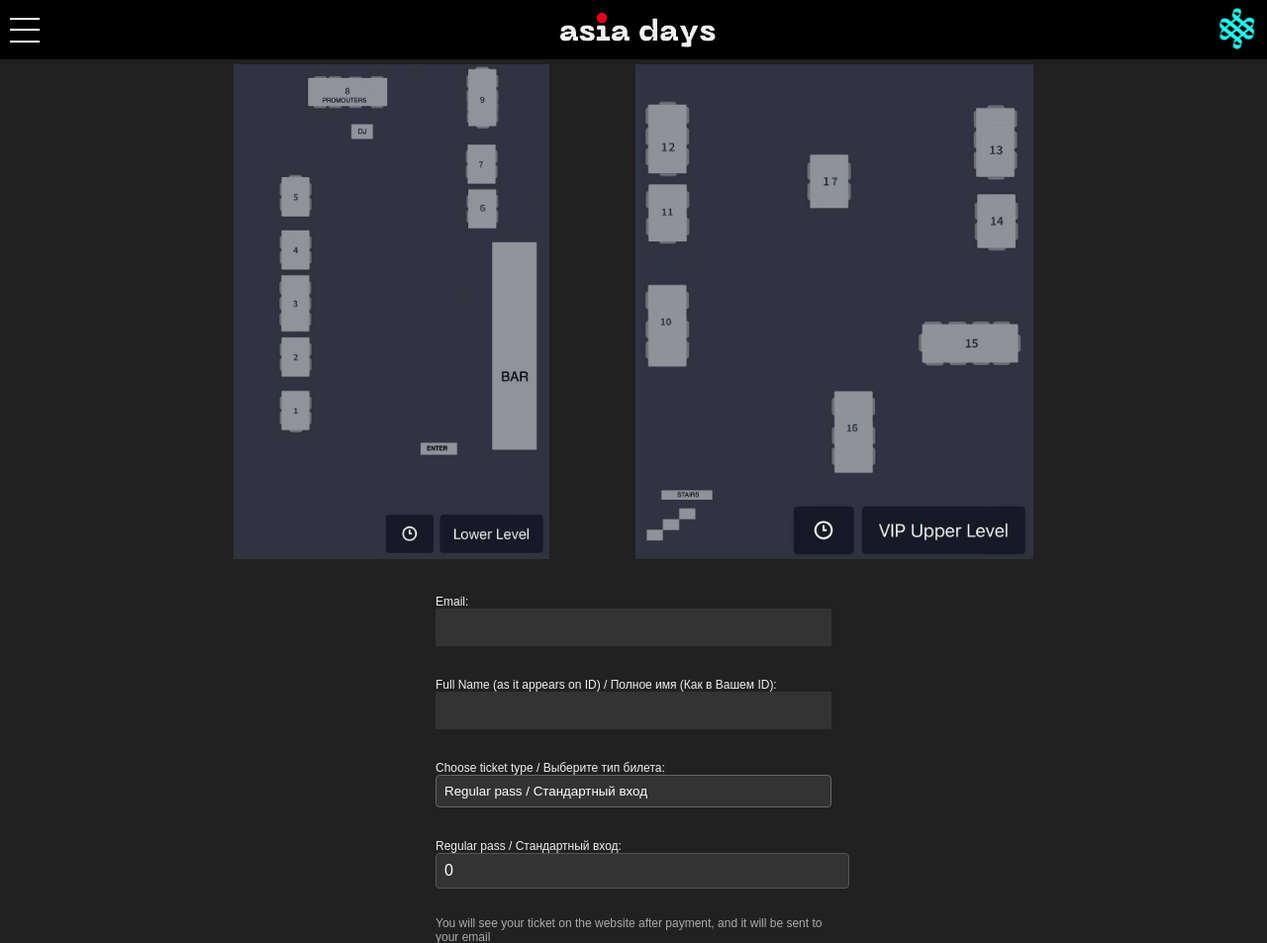
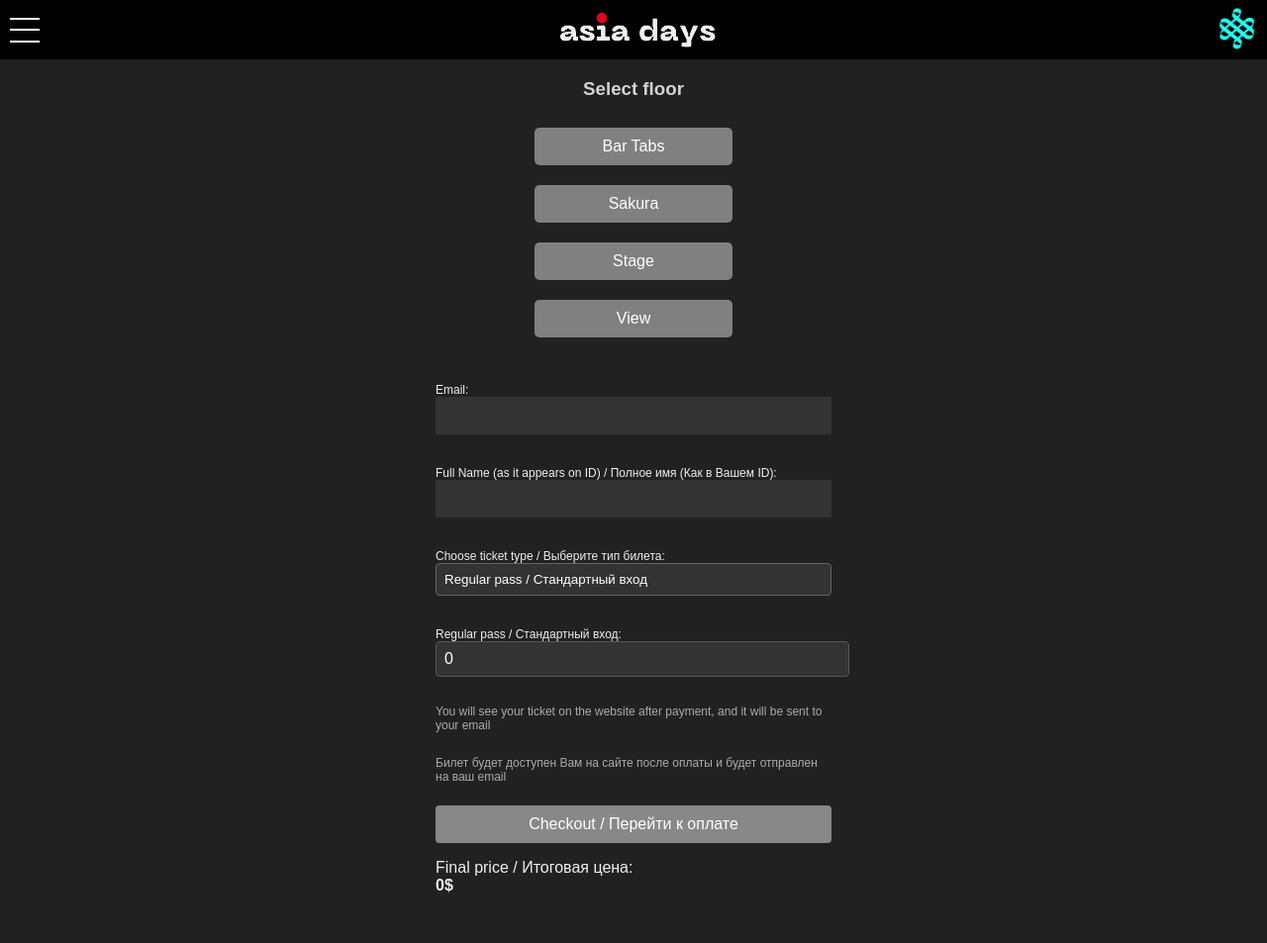
Before and after one commit to qarbo/qr_ticketing_with_payment, a Django app: page /booking/ in a window 1280 px wide. Shown: the top 953 px of the page at 99% size. Run offline with Django 4.2, Linux system fonts and the light colour scheme; data that the repository does not hold is empty.

Commit message:
New party

```diff
--- a/landing/templates/booking.html
+++ b/landing/templates/booking.html
@@ -3,10 +3,34 @@
 {% load static %}
 
 {% block content %}
-    <div class="schemes-container">
-    <img class="lower-level" src="{% static '/img/lower_level.jpg' %}">
-    <img class="upper-level" src="{% static '/img/upper_level.jpg' %}">
+
+    <h3 style="color: lightgray">Select floor</h3>
+    <button class="toggle-button toggle-button">Bar Tabs</button>
+    <div class="toggle-content" style="display: none">
+        <img class="scheme-image" src="{% static '/img/map_bar.png' %}">
     </div>
+
+    <button class="toggle-button toggle-button">Sakura</button>
+    <div class="toggle-content" style="display: none">
+        <img class="upper-level" src="{% static '/img/map_sakura.png' %}">
+    </div>
+
+    <button class="toggle-button toggle-button">Stage</button>
+    <div class="toggle-content" style="display: none">
+        <img class="upper-level" src="{% static '/img/map_stage.png' %}">
+    </div>
+
+    <button class="toggle-button toggle-button">View</button>
+    <div class="toggle-content" style="display: none">
+        <img class="upper-level" src="{% static '/img/map_view.png' %}">
+    </div>
+
+<!--    <div class="schemes-container">-->
+<!--        <img class="scheme-image" src="{% static '/img/map_bar.png' %}">-->
+<!--        <img class="upper-level" src="{% static '/img/map_sakura.png' %}">-->
+<!--        <img class="upper-level" src="{% static '/img/map_stage.png' %}">-->
+<!--        <img class="upper-level" src="{% static '/img/map_view.png' %}">-->
+<!--    </div>-->
 
 
     <form id="booking-form" action="/booking/create-checkout-session/" method="post">
@@ -26,5 +50,13 @@
             });
             return true;
         });
+        const toggleButtons = document.querySelectorAll('.toggle-button');
+        const toggleContents = document.querySelectorAll('.toggle-content');
+
+        toggleButtons.forEach((button, index) => {
+            button.addEventListener('click', () => {
+                toggleContents[index].style.display = toggleContents[index].style.display === 'none' ? 'block' : 'none';
+            });
+        });
     </script>
 {% endblock %}
--- a/landing/templates/landing.html
+++ b/landing/templates/landing.html
@@ -5,6 +5,6 @@
 {% block content %}
     <div class="poster">
     </div>
-<!--    <a class="dark-link margin-bottom-25 margin-top-25" href="{% url 'booking_page' %}">Buy ticket / Купить билет</a>-->
-    <p style="color: #f0f0f0">Покупка билетов не доступна на сайте. <br>Дальнейшая оплата производится на входе.</p>
+    <a class="dark-link margin-bottom-25 margin-top-25" href="{% url 'booking_page' %}">Buy ticket / Купить билет</a>
+<!--    <p style="color: #f0f0f0">Покупка билетов не доступна на сайте. <br>Дальнейшая оплата производится на входе.</p>-->
 {% endblock %}
--- a/static/css/elements.css
+++ b/static/css/elements.css
@@ -112,11 +112,6 @@ select option:focus {
   background-color: #555;
 }
 
-div.schemes-container, img {
-    margin: 0;
-    padding: 0;
-}
-
 /* Set the container width to accommodate the two images */
 div.schemes-container {
     display: flex;
@@ -130,7 +125,7 @@ div.schemes-container {
 
 /* Set the image width to 50% to display them side by side */
 div.schemes-container img {
-    height: 500px;
+    width: 45%
     display: inline-block;
     vertical-align: top; /* Align images to the top to avoid extra spacing */
     margin-top: 5px;
@@ -174,6 +169,24 @@ button[type="submit"]:disabled {
 
 .booking-submit {
     margin-top: 15px
+}
+
+.toggle-button {
+    width: 200px;
+    background-color: gray;
+    padding: 10px;
+    border: none;
+    text-align: center;
+    text-decoration: none;
+    display: inline-block;
+    font-size: 16px;
+    margin: 10px;
+    cursor: pointer;
+    border-radius: 5px;
+}
+
+.toggle-button:hover {
+    background-color: lightgray; /* Change the background color on hover */
 }
 
 /* Dark Theme Styles */
```
Also changed, not shown: static/img/map_bar.png (added), static/img/map_sakura.png (added), static/img/map_stage.png (added), static/img/map_view.png (added), static/img/poster.png.
